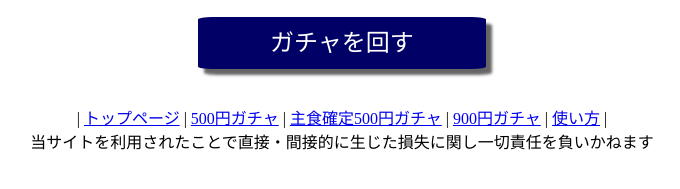
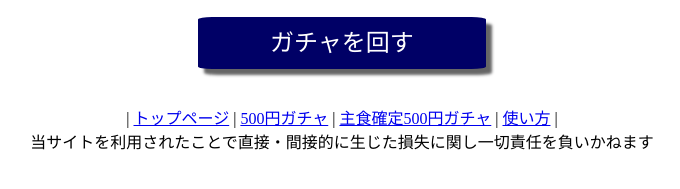
Before and after one commit to ishii-cgp/wadai_gakusyoku_gacha, a plain HTML site: page staple.html in a window 1280 px wide. Shown: the part 113-302 px from the top of the page, without its empty margins (298-978 px from the left). Drawn offline with Linux system fonts and the light colour scheme.

Commit message:
Update staple.html

```diff
--- a/staple.html
+++ b/staple.html
@@ -32,7 +32,6 @@
     <footer></br></br>| <a href="./index.html">トップページ</a> |
 <a href="./gacha500.html">500円ガチャ</a> |
 <a href="./staple.html">主食確定500円ガチャ</a> |
-<a href="./gacha900.html">900円ガチャ</a> |
 <a href="./howtouse.html">使い方</a> |</br>当サイトを利用されたことで直接・間接的に生じた損失に関し一切責任を負いかねます</br></footer>
     <script src="main.js"></script>
     <script src="staple.js"></script>
```
